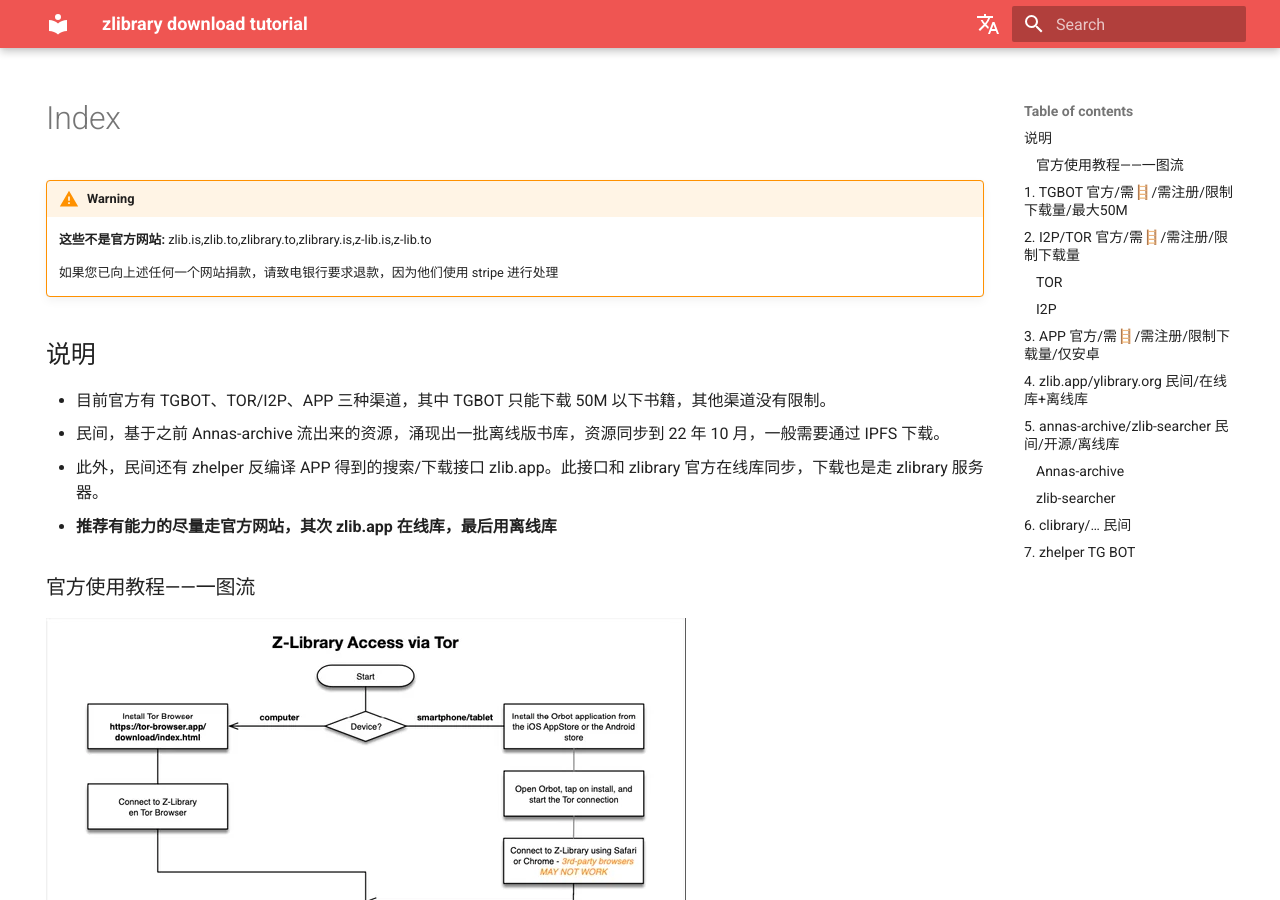
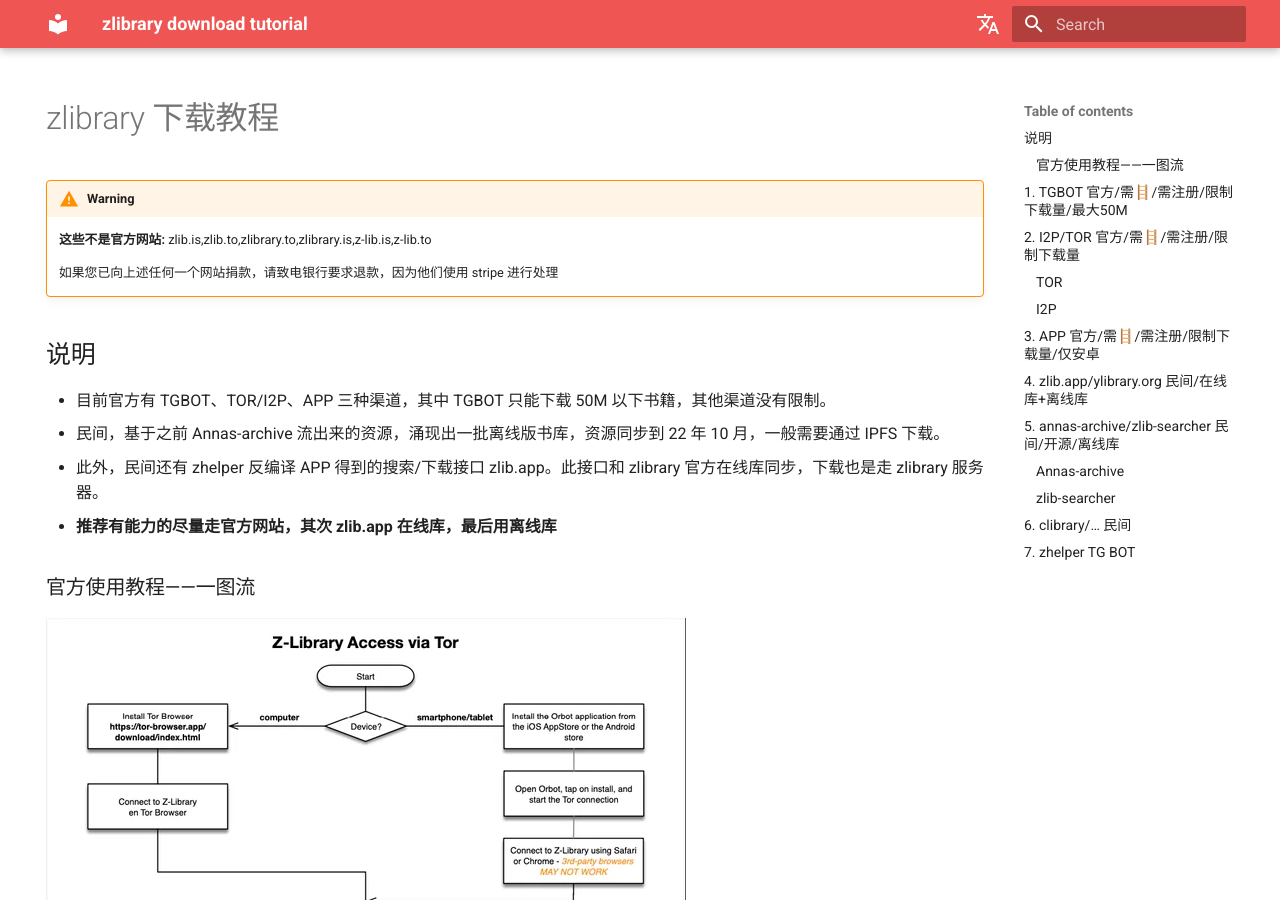
Before and after one commit to zlib-download/tutorial, an MkDocs documentation site: the page built from docs/zh/index.md, in a window 1280 px wide and 900 px high. Built offline with MkDocs 1.6.1 and Material for MkDocs 9.7.7, drawn with Linux system fonts in a browser that asks for light colours; comment, search, counter and statistics services are not loaded.

Commit message:
添加标题

```diff
--- a/docs/zh/index.md
+++ b/docs/zh/index.md
@@ -1,6 +1,7 @@
 ---
 hide:
   - navigation
+title: zlibrary 下载教程
 ---
 
 
```
Also changed, not shown: docs/en/index.md (+1 -0 lines).
